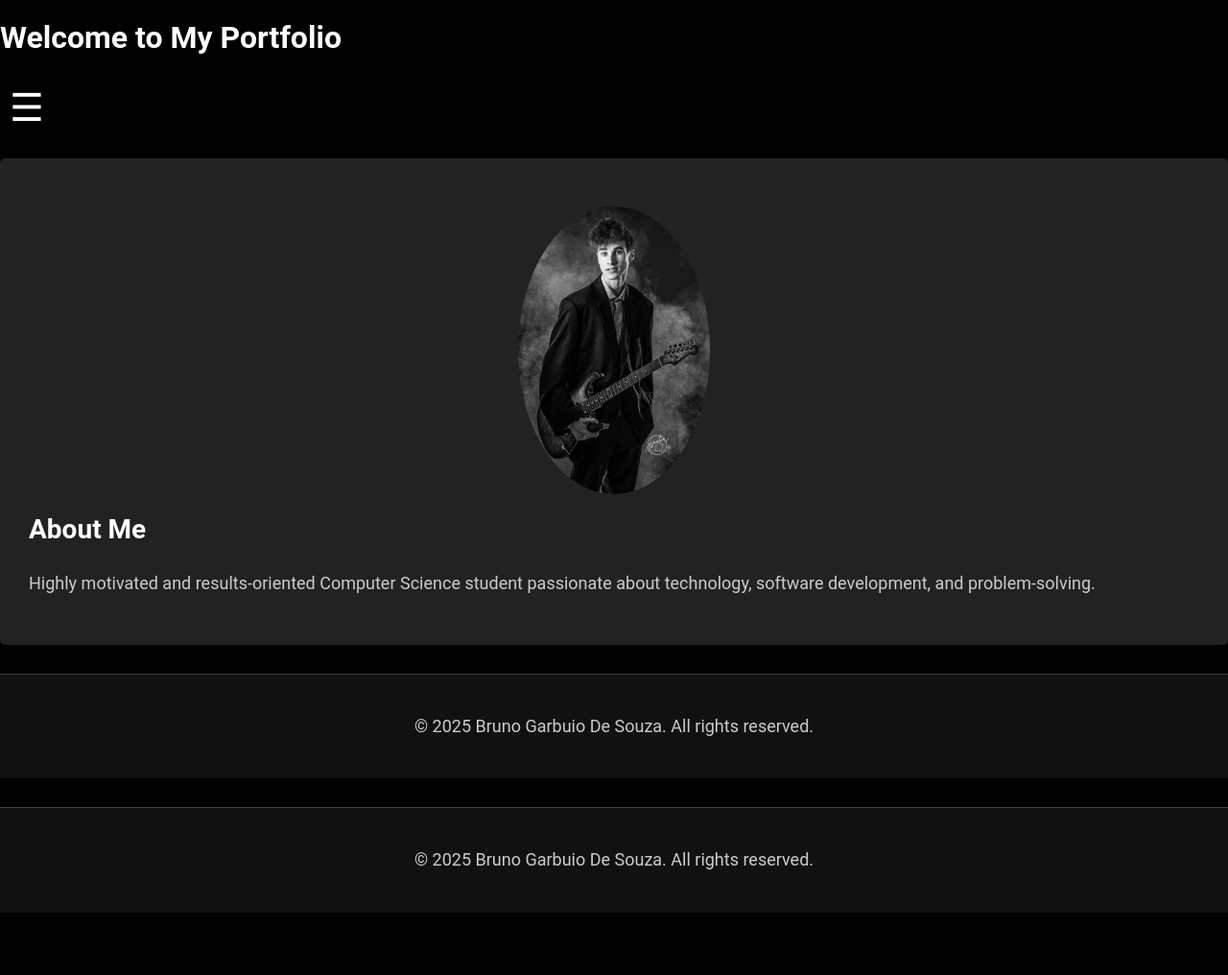
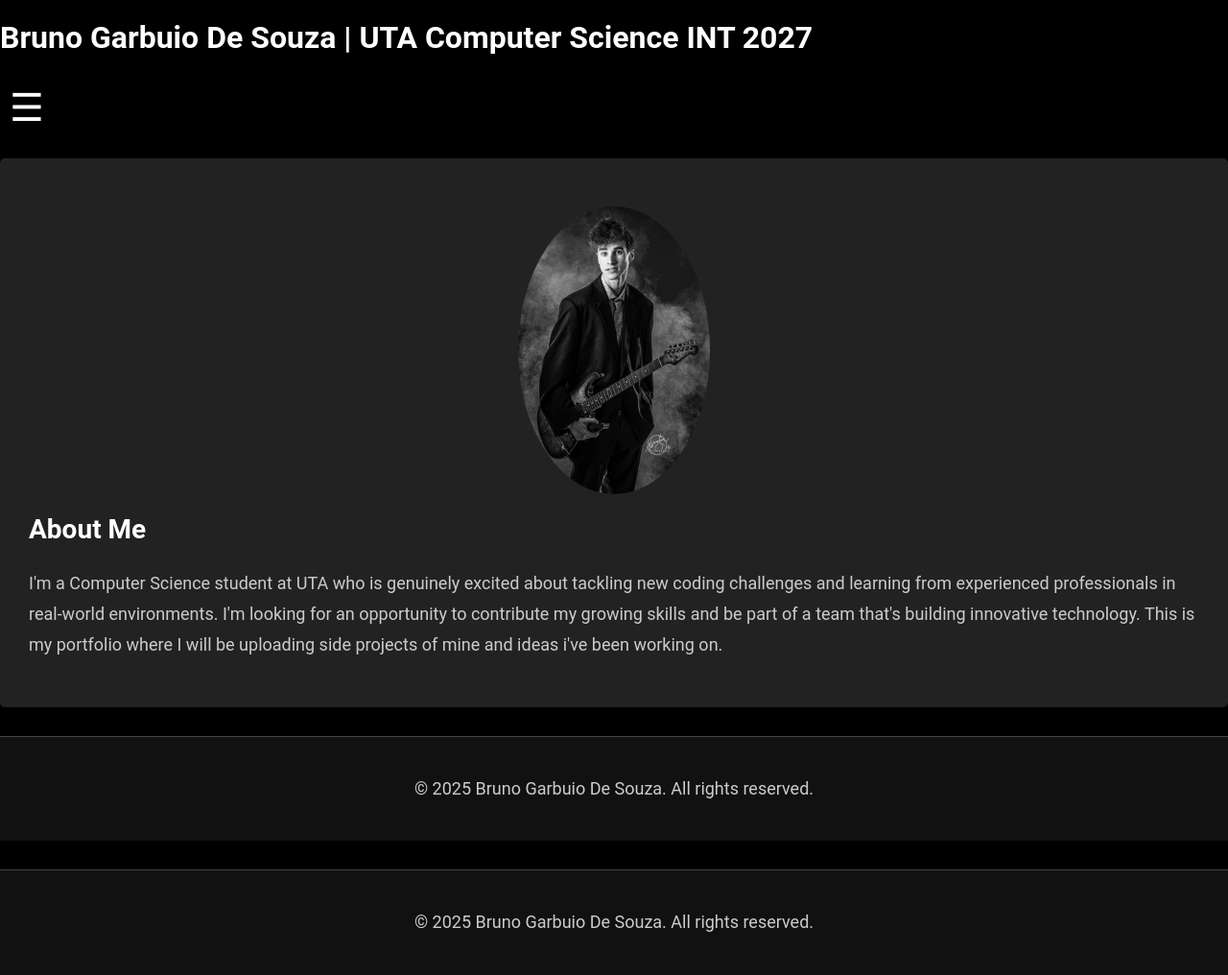
Before and after one commit to BrunoGDZZ/brunogdzz, a Jekyll site: the page built from index.md, in a window 1280 px wide. Shown: the whole page at 96% size. Built offline with Jekyll 4.4.1, drawn with Linux system fonts in a browser that asks for light colours; before the commit the page ends 951 px from its top, so only the background shows below that.

Commit message:
Update index.md

```diff
--- a/index.md
+++ b/index.md
@@ -5,7 +5,7 @@ layout: default
 <link rel="stylesheet" href="style.css">
 <script src="script.js" defer></script>
 
-<h1>Welcome to My Portfolio</h1>
+<h1>Bruno Garbuio De Souza | UTA Computer Science INT 2027</h1>
 
 <!-- Hamburger Menu Button -->
 <button class="menu-btn" onclick="openNav()">
@@ -28,7 +28,7 @@ layout: default
     <img src="IMG_0615.jpg" alt="Bruno Garbuio De Souza" width="200"
          style="border-radius: 50%; display: block; margin: 20px auto;">
     <h2>About Me</h2>
-    <p>Highly motivated and results-oriented Computer Science student passionate about technology, software development, and problem-solving.</p>
+    <p>I'm a Computer Science student at UTA who is genuinely excited about tackling new coding challenges and learning from experienced professionals in real-world environments. I'm looking for an opportunity to contribute my growing skills and be part of a team that's building innovative technology. This is my portfolio where I will be uploading side projects of mine and ideas i've been working on. </p>
 </div>
 
 <!-- Projects Section -->
```
